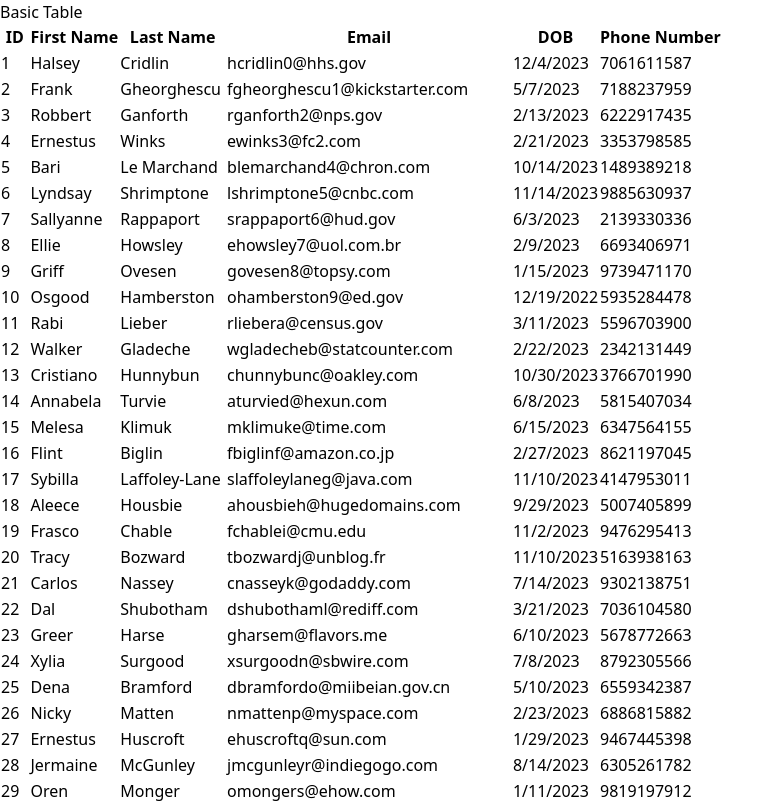
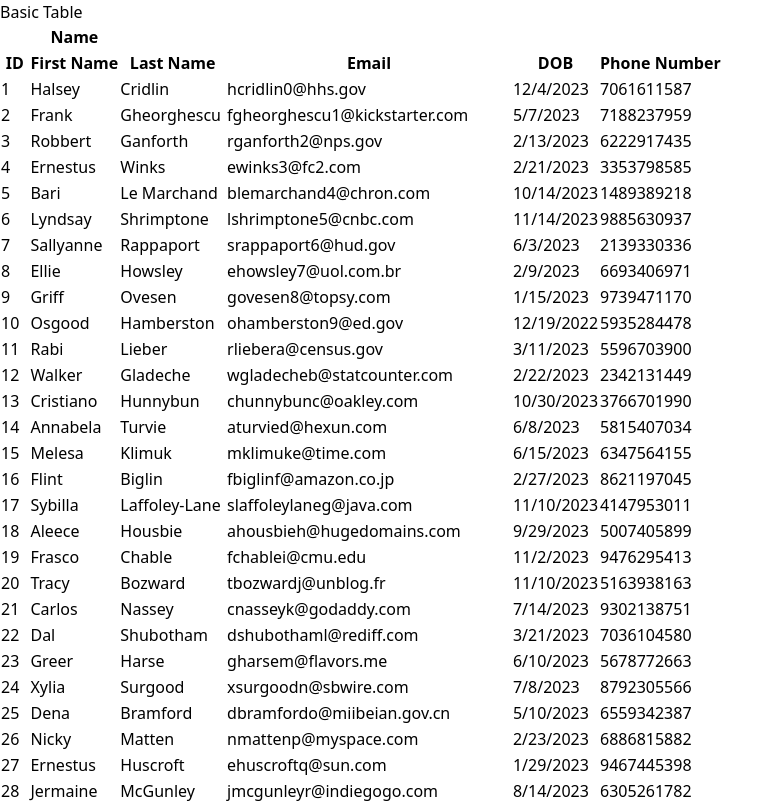
Before and after one commit to nandhakumar2611/react-table, a React (Vite) app: page / in a window 1280 px wide. Shown: the top 803 px of the page, without its empty margins (0-783 px from the left). Built offline with nearby package versions, Linux system fonts and the light colour scheme.

Commit message:
grouping header

```diff
--- a/src/component/BasicTable.jsx
+++ b/src/component/BasicTable.jsx
@@ -11,12 +11,17 @@ const BasicTable = () => {
             header: 'ID'
         },
         {
+            header: 'Name',
+            columns: [
+                {
                     accessorKey: 'first_name',
                     header: 'First Name'
                 },
                 {
                     accessorKey: 'last_name',
                     header: 'Last Name'
+                },
+            ]
         },
         {
             accessorKey: 'email',
@@ -51,7 +56,9 @@ const BasicTable = () => {
                                         <tr key={headerGroup.id}>
                                             {headerGroup.headers.map(header => (
                                                 <th key={header.id} className='px-6 py-3 border'>
-                                                    {flexRender(
+                                                    {header.isPlaceholder
+                                                    ? null
+                                                    : flexRender(
                                                         header.column.columnDef.header,
                                                         header.getContext()
                                                     )}
```
Lines whose indentation alone changed are shown as unchanged.
